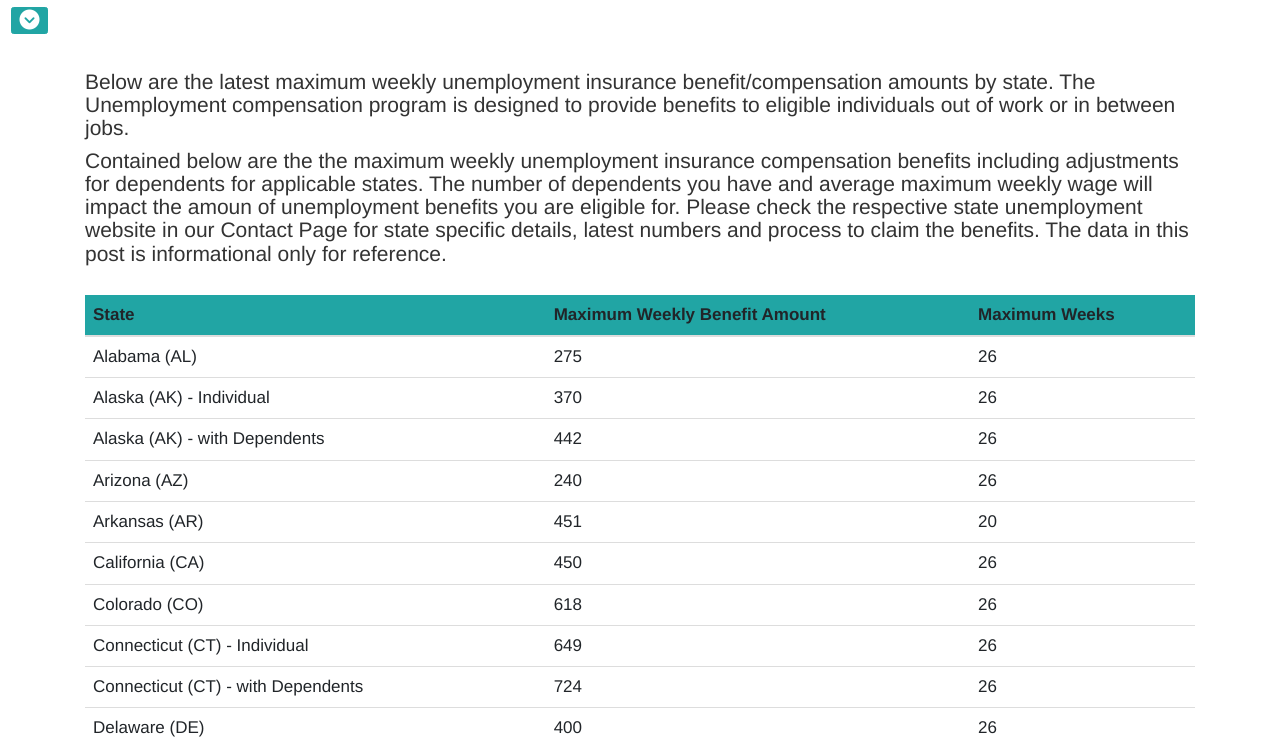
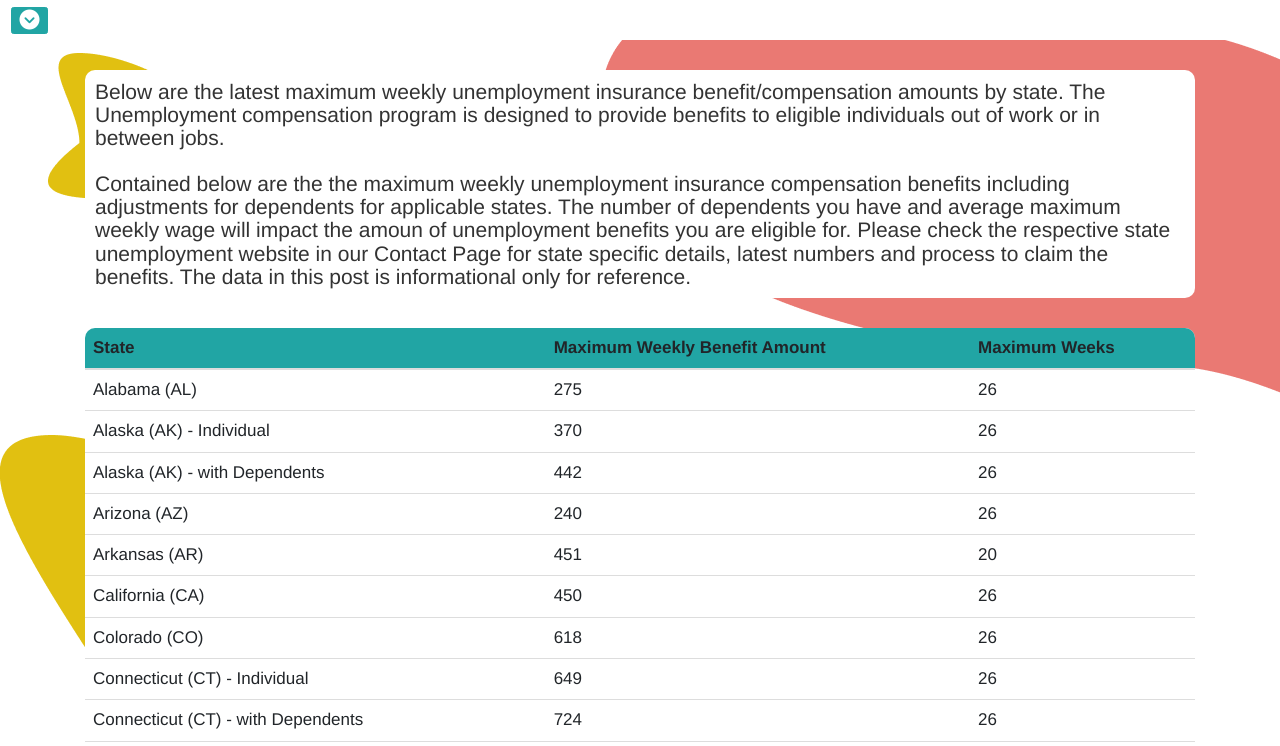
Before and after one commit to anabee/PartialWBA, a plain HTML site: page wba.html in a window 1280 px wide. Shown: the part 51-797 px from the top of the page. Drawn offline with nearby package versions, Linux system fonts and the light colour scheme.

Commit message:
Added some css to tables

```diff
--- a/styles/style.css
+++ b/styles/style.css
@@ -1,5 +1,6 @@
 .intro {
-    background: url("./images/bkgd2.png");
+    /* background: url("./images/bodybkg.png"); */
+    /* background-color: #21a5a4!important; */
     height: 150px;
     text-align: center;
     font-size: 26px;
@@ -67,6 +68,9 @@ a {
 
 .pageContentInfo {
     font-size: 21px;
+    padding: 10px;
+    background-color: #fff!important;
+    border-radius: 10px;
 }
 
 .pageContentTables {
--- /dev/null
+++ b/styles/style2.css
@@ -0,0 +1,25 @@
+body {
+    background-image: url("./images/bodybkg.png")
+}
+
+tr {
+ background-color: #fff!important;
+}
+
+thead {
+    border-radius: 25px!important;
+}
+
+form {
+    padding: 10px;
+    background-color: #fff!important;
+    border-radius: 10px;
+}
+
+.leftThead{
+    border-radius: 10px 0 0 0;
+}
+
+.rightThead{
+    border-radius: 0 10px 0 0;
+}
--- a/wba.html
+++ b/wba.html
@@ -10,6 +10,7 @@
   <script src="https://maxcdn.bootstrapcdn.com/bootstrap/3.4.1/js/bootstrap.min.js"></script>
   <script src="https://kit.fontawesome.com/0b5f1c4663.js" crossorigin="anonymous"></script>
     <link rel="stylesheet" href="./styles/style.css">
+    <link rel="stylesheet" href="./styles/style2.css">
     <title>Weekly Benefit Amounts</title>
 </head>
 <body>
@@ -44,17 +45,16 @@
 
         <h5 class="pageContentInfo">
             Below are the latest maximum weekly unemployment insurance benefit/compensation amounts by state. The Unemployment compensation program is designed to provide benefits to eligible individuals out of work or in between jobs.
-        </h5>
-        <h5 class="pageContentInfo">
+        <div><br></div>
             Contained below are the the maximum weekly unemployment insurance compensation benefits including adjustments for dependents for applicable states. The number of dependents you have and average maximum weekly wage will impact the amoun of unemployment benefits you are eligible for. Please check the respective state unemployment website in our Contact Page for state specific details, latest numbers and process to claim the benefits. The data in this post is informational only for reference.
         </h5>
 <br>
             <table class="table pageContentTables">
                     <thead>
                       <tr>
-                        <th scope="col" class="theadCol">State</th>
+                        <th scope="col" class="theadCol leftThead">State</th>
                         <th scope="col" class="theadCol">Maximum Weekly Benefit Amount</th>
-                        <th scope="col" class="theadCol">Maximum Weeks</th>
+                        <th scope="col" class="theadCol rightThead">Maximum Weeks</th>
                       </tr>
                     </thead>
                     <tbody class="tableBody">
```
Also changed, not shown: contacts.html (+3 -2 lines), partialwba.html (+3 -4 lines), styles/images/Screen Shot 2020-04-30 at 4.51.52 PM.png (added), styles/images/bodybkg.png (added).
